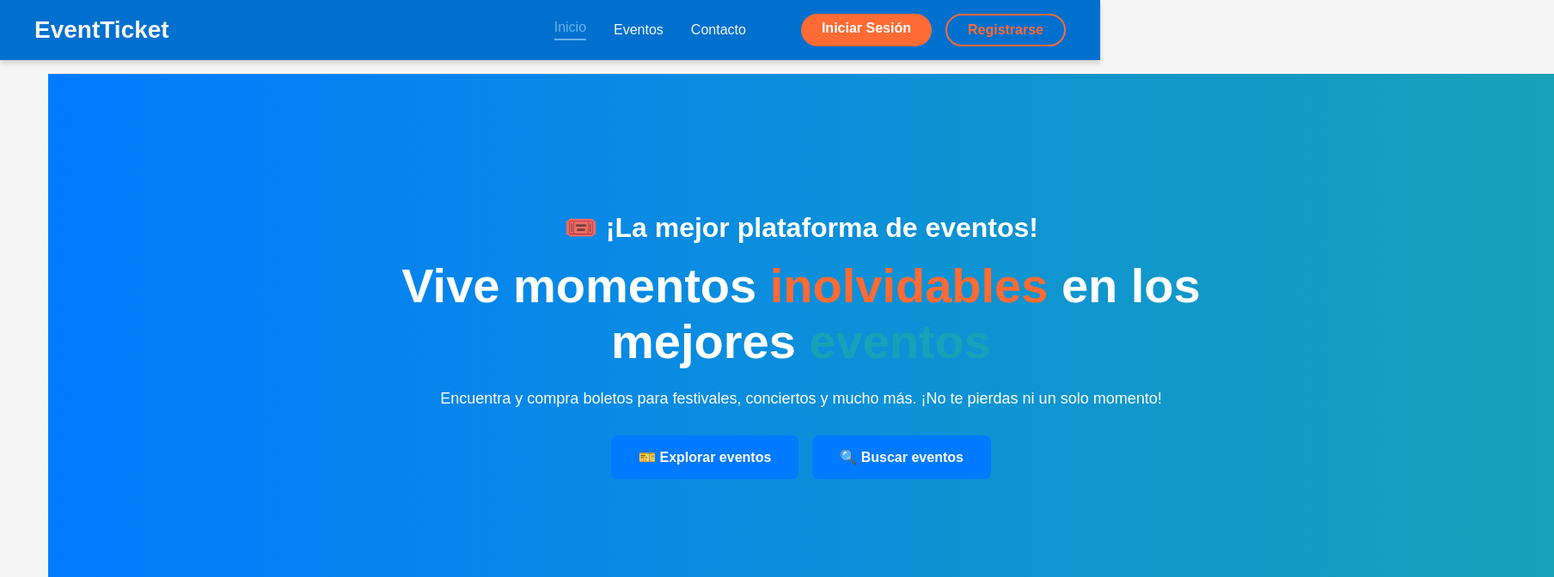
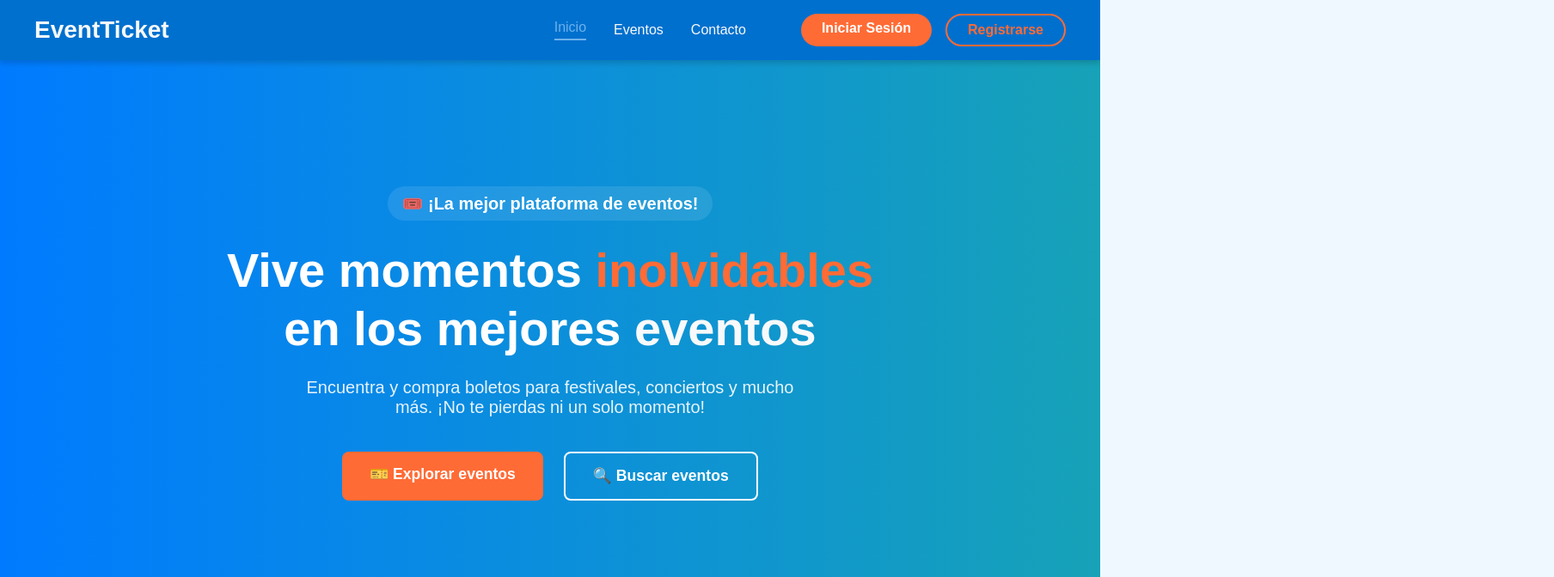
Before and after one commit to MiguelCrispim911/eventos-backend, a React (Vite) app in the folder frontend/: page / in a window 1280 px wide. Shown: the top 672 px of the page at 86% size, 1808 px wide, since content can reach past the window. Built offline with nearby package versions, Linux system fonts and the light colour scheme.

Commit message:
Segundo avance(login)

```diff
--- a/frontend/src/index.css
+++ b/frontend/src/index.css
@@ -1,17 +1,17 @@
 * {
   margin: 0;
   padding: 0;
-  box-sizing: border-box;
+
 }
 
 body {
   font-family: Arial, sans-serif;
-  background-color: #f5f5f5;
+  background-color: aliceblue;
   color: #333;
 }
 
 .container {
   max-width: 1200px;
   margin: 0 auto;
-  padding: 1rem;
+
 }
--- a/frontend/src/pages/Home.css
+++ b/frontend/src/pages/Home.css
@@ -9,73 +9,117 @@
   --border-gray: #E9ECEF;
 }
 
-/* Estilos base */
-.home-container {
-  min-height: 100vh;
-  background-color: var(--light);
-  padding: 0; /* Espacio superior e inferior */
-  width: 150%; /* Asegurarse de que ocupe todo el ancho de la pantalla */
-  margin: 0;   /* Eliminar márgenes adicionales */
+/* Reset para eliminar márgenes y padding */
+body, html {
+  margin: 0;
+  padding: 0;
+  overflow-x: hidden;
+  width: 100%;
 }
 
+/* Estilos para que el hero ocupe toda la pantalla */
 .hero {
+  min-height: 100vh;
+  width: 100vw;
+  margin: 0;
+  padding: 0;
   background: linear-gradient(to right, var(--primary), var(--accent));
   color: white;
-  padding: 10rem 19rem;
+  display: flex;
+  justify-content: center;
+  align-items: center;
   text-align: center;
-  width: 100%; /* Asegura que ocupe todo el ancho de la pantalla */
-  box-sizing: border-box; /* Incluye el padding en el cálculo del ancho */
+  position: absolute;
+  left: 0;
+  top: 0;
+  z-index: 1;
+}
+
+.hero-content {
+  max-width: 800px;
+  padding: 2rem;
+  z-index: 2;
 }
 
 .hero-content .highlight {
   color: var(--secondary);
+  font-weight: 700;
 }
 
 .hero-content .highlight-2 {
-  color: var(--accent);
+  color: var(--light);
+  font-weight: 700;
 }
 
 .badge {
-  font-size: 2rem;
+  background-color: rgba(255, 255, 255, 0.1);
+  padding: 0.5rem 1rem;
+  border-radius: 2rem;
+  font-size: 1.25rem;
   font-weight: 600;
-  display: block;
-  margin-bottom: 1rem;
+  display: inline-block;
+  margin-bottom: 1.5rem;
 }
 
 h2 {
   font-size: 3.5rem;
   margin-bottom: 1.5rem;
+  line-height: 1.2;
 }
 
 p {
-  font-size: 1.125rem;
-  margin-bottom: 2rem;
+  font-size: 1.25rem;
+  margin-bottom: 2.5rem;
+  opacity: 0.9;
+  max-width: 600px;
+  margin-left: auto;
+  margin-right: auto;
 }
 
 .buttons {
   display: flex;
   justify-content: center;
-  gap: 1rem;
+  gap: 1.5rem;
+  flex-wrap: wrap;
 }
 
 .explore,
 .search {
   display: inline-block;
   padding: 1rem 2rem;
-  background-color: var(--primary);
-  color: white;
+  font-size: 1.1rem;
+  border-radius: 0.5rem;
   text-decoration: none;
   font-weight: 600;
-  border-radius: 0.5rem;
-  transition: background-color 0.3s ease;
+  transition: all 0.3s ease;
 }
 
-.explore:hover,
-.search:hover {
-  background-color: var(--primary-dark);
+.explore {
+  background-color: var(--secondary);
+  color: white;
 }
 
-/* Eventos destacados - eliminados */
-.eventos {
-  display: none; /* Se elimina la sección de eventos */
+.search {
+  background-color: transparent;
+  color: white;
+  border: 2px solid white;
 }
+
+.explore:hover {
+  background-color: #e55a2b;
+  transform: translateY(-3px);
+  box-shadow: 0 10px 20px rgba(0, 0, 0, 0.2);
+}
+
+.search:hover {
+  background-color: rgba(255, 255, 255, 0.1);
+  transform: translateY(-3px);
+  box-shadow: 0 10px 20px rgba(0, 0, 0, 0.2);
+}
+
+/* Responsive */
+@media (max-width: 768px) {
+  h2 {
+    font-size: 2.5rem;
+  }
+}
--- a/frontend/src/pages/Home.jsx
+++ b/frontend/src/pages/Home.jsx
@@ -1,10 +1,8 @@
 import React from "react";
 import { Link } from "react-router-dom";
-import "../pages/Home.css"; // Asegúrate de que el CSS esté vinculado correctamente.
+import "../pages/Home.css";
 
 const Home = () => (
-  <div className="home-container">
-    <main>
   <section className="hero">
     <div className="hero-content">
       <span className="badge">🎟️ ¡La mejor plataforma de eventos!</span>
@@ -19,8 +17,6 @@ const Home = () => (
       </div>
     </div>
   </section>
-    </main>
-  </div>
 );
 
 export default Home;
```
Also changed, not shown: frontend/src/App.css (deleted). Lines whose indentation alone changed are shown as unchanged.
